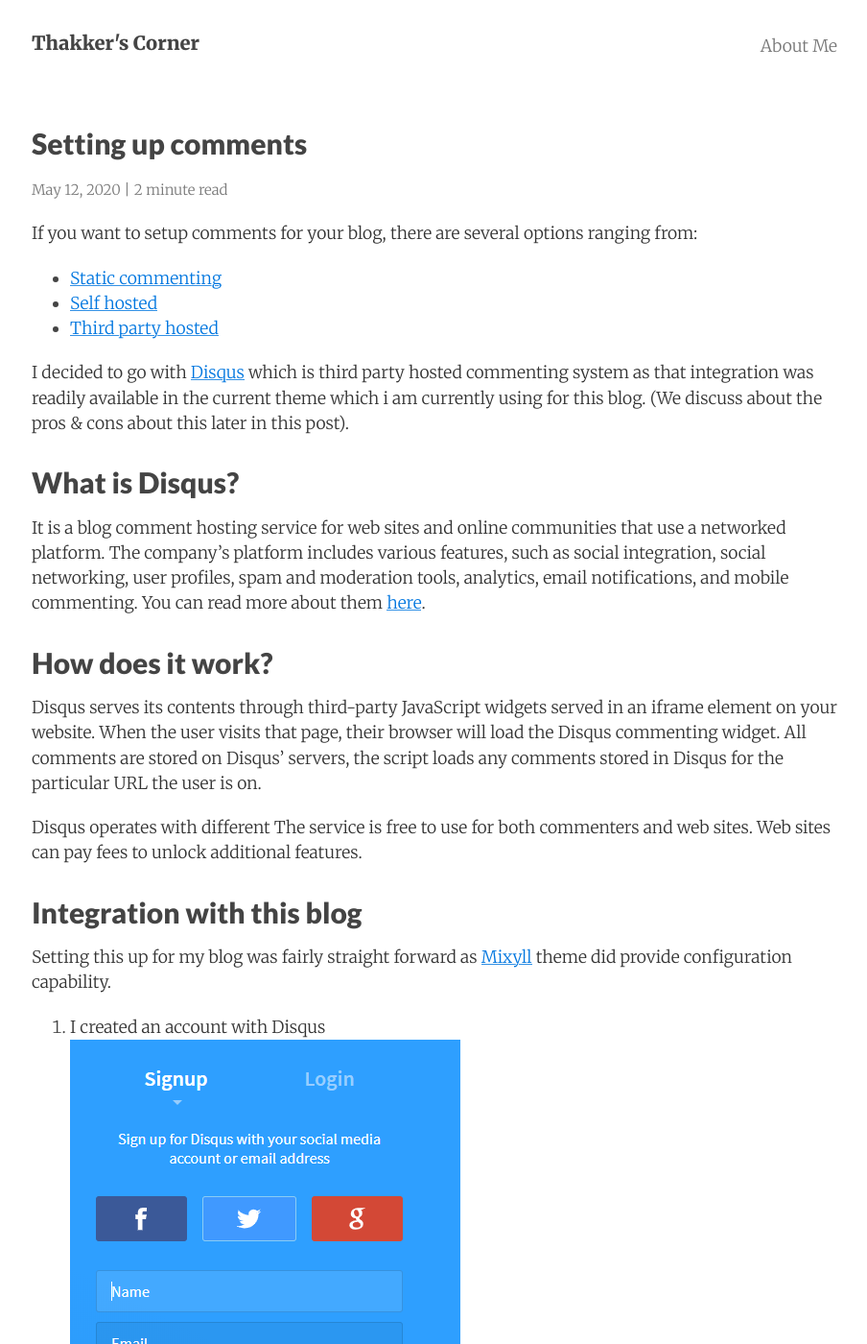
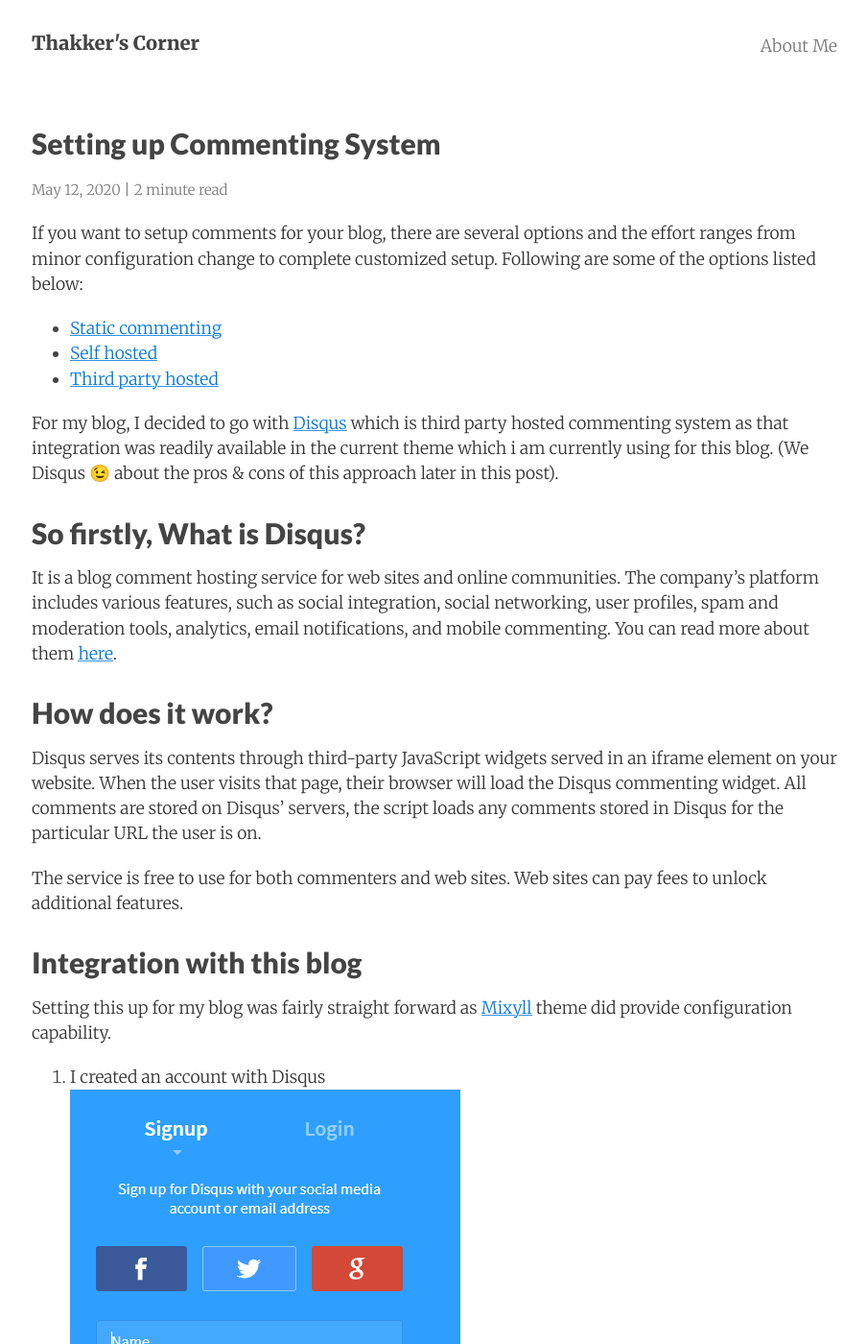
Before and after one commit to AdiThakker/AdiThakker.github.io, a Jekyll site: the page built from _posts/2020-05-12-Setting-up-comments.md, in a window 1280 px wide and 1400 px high. Shown: the whole window at 96% size, without its empty margins (187-1091 px from the left). Built offline with Jekyll 4.4.1, drawn with Linux system fonts in a browser that asks for light colours; nearby versions of some CDN libraries; comment, search, counter and statistics services are not loaded; some of the changed text lies outside the part shown.

Commit message:
comments post update

```diff
--- a/_posts/2020-05-12-Setting-up-comments.md
+++ b/_posts/2020-05-12-Setting-up-comments.md
@@ -1,28 +1,28 @@
 ---
 layout:     post
-title:      Setting up comments
+title:      Setting up Commenting System
 date:       2020-05-12
-summary:    I wanted to make this blog interactive, so i started looking at how to enable comments for this site. But Wait!!! This blog is using Jekyll which is a static site generator.
+summary:    I wanted to make this blog interactive, so i started looking at how to enable comments for this site. But Wait!!! This blog is based on Jekyll which is a static site generator.
 categories: Blogging, General
 ---
 
-If you want to setup comments for your blog, there are several options ranging from:
+If you want to setup comments for your blog, there are several options and the effort ranges from minor configuration change to complete customized setup. Following are some of the options listed below:
 
 - [Static commenting](https://tlvince.com/static-commenting)
 - [Self hosted]()
 - [Third party hosted]()
 
-I decided to go with [Disqus](https://disqus.com/) which is third party hosted commenting system as that integration was readily available in the current theme which i am currently using for this blog. (We discuss about the pros & cons about this later in this post).
+For my blog, I decided to go with [Disqus](https://disqus.com/) which is third party hosted commenting system as that integration was readily available in the current theme which i am currently using for this blog. (We Disqus 😉 about the pros & cons of this approach later in this post).
 
-## What is Disqus?
+## So firstly, What is Disqus?
 
- It is a blog comment hosting service for web sites and online communities that use a networked platform. The company's platform includes various features, such as social integration, social networking, user profiles, spam and moderation tools, analytics, email notifications, and mobile commenting. You can read more about them [here](https://disqus.com/).
+ It is a blog comment hosting service for web sites and online communities. The company's platform includes various features, such as social integration, social networking, user profiles, spam and moderation tools, analytics, email notifications, and mobile commenting. You can read more about them [here](https://disqus.com/).
 
 ## How does it work?
 
 Disqus serves its contents through third-party JavaScript widgets served in an iframe element on your website. When the user visits that page, their browser will load the Disqus commenting widget. All comments are stored on Disqus’ servers, the script loads any comments stored in Disqus for the particular URL the user is on.
 
-Disqus operates with different The service is free to use for both commenters and web sites. Web sites can pay fees to unlock additional features.
+The service is free to use for both commenters and web sites. Web sites can pay fees to unlock additional features.
 
 ## Integration with this blog
 
@@ -43,11 +43,9 @@
 5. And thats it, Comments integrated!!! <br>
 ![Setup]({{site.url}}/images/disqus-comments-integrated.png)
 
-Very quick to get started. There are some additional settings that you can tweak to customize it further and I'll be exploring / tweaking these after the comments start flowing on the blog 😉.
+So it was very quick to get this integrated. There are some additional settings that you can tweak to customize it further and I'll be exploring / tweaking these after the comments start flowing on the blog 😊.
 
-OK, so that was it with enabling comments for my blog.
-
-Alright now, since Disqus a third party hosted commenting system, its good to know about the pros & cons:
+OK, so now lets talk about the pros & cons of this since Disqus is a third party hosted commenting system.
 
 ## Pros
 
```
Also changed, not shown: images/files.jpg (deleted).
